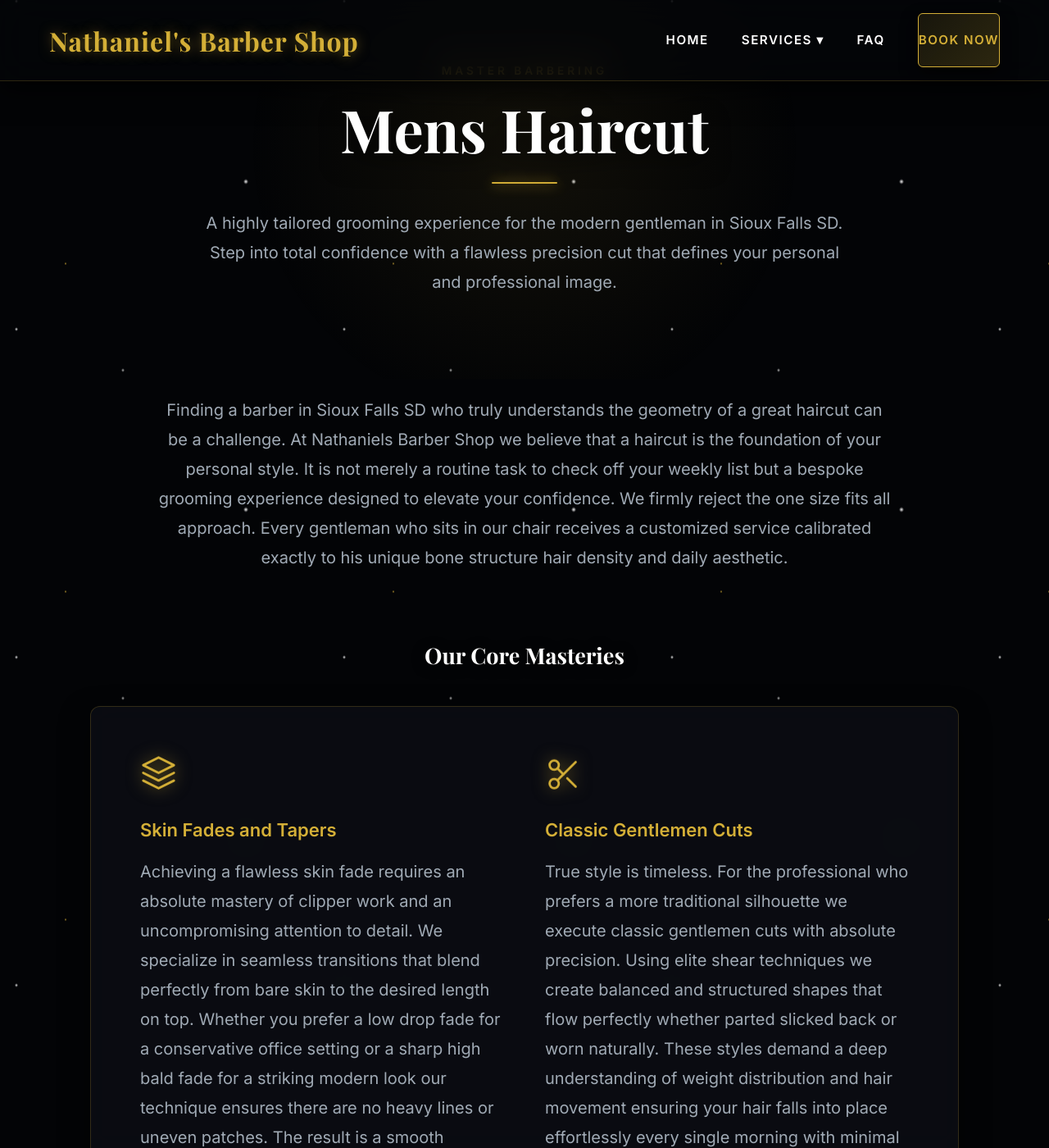
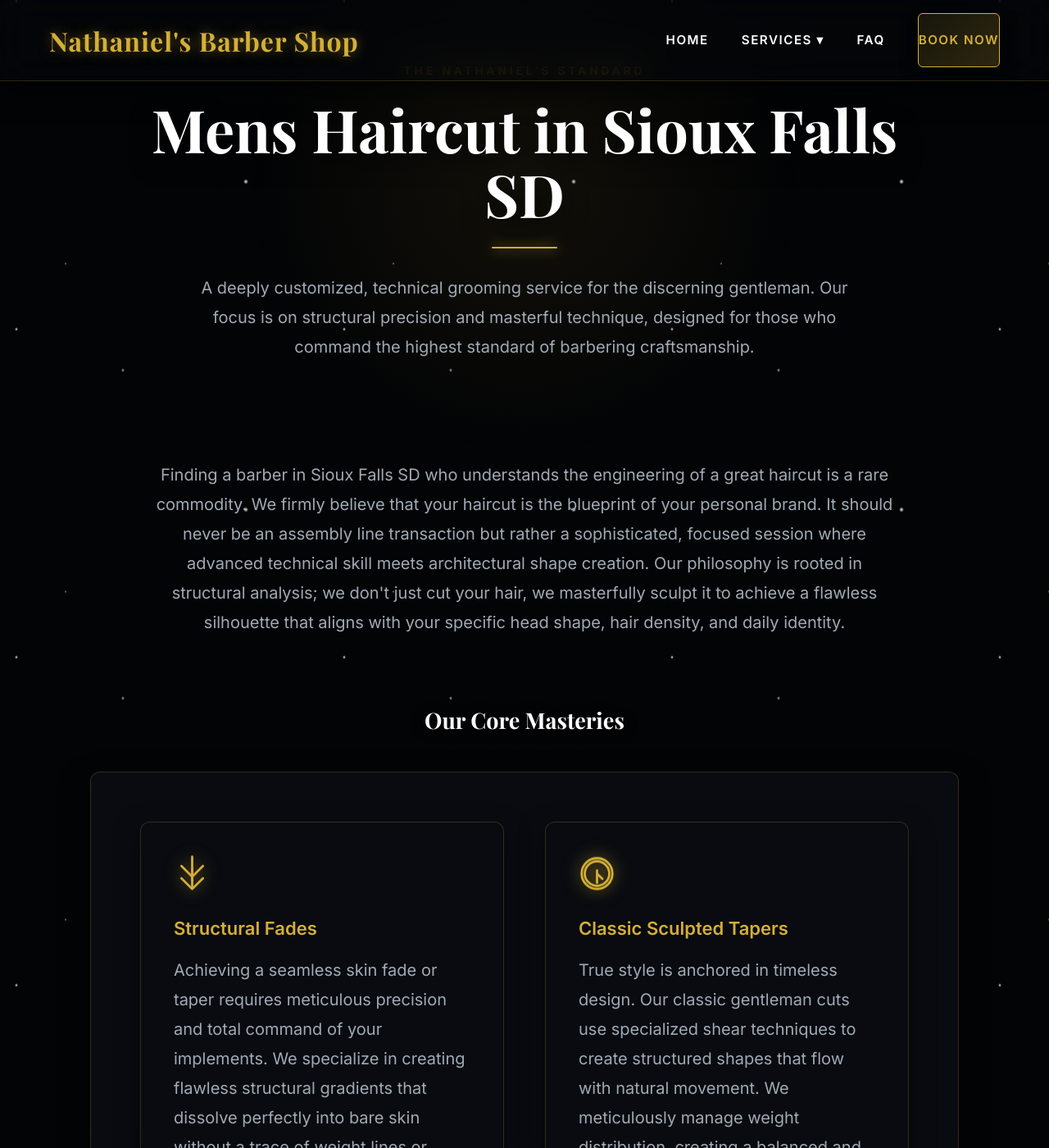
Before and after one commit to YourOnlineSquad/nathaniels-barber-shop, a Jekyll site: the page built from services/mens-haircut.md, in a window 1280 px wide and 1400 px high, scrolled down 203 px. Shown: the whole window at 82% size. Built offline with Jekyll 4.4.1, drawn with Linux system fonts in a browser that asks for light colours; some web fonts are replaced; some of the changed text lies outside the part shown.

Commit message:
Update mens-haircut.md

```diff
--- a/services/mens-haircut.md
+++ b/services/mens-haircut.md
@@ -5,10 +5,10 @@ title: Mens Haircut in Sioux Falls SD | Nathaniel’s Barber Shop
 
 <header class="hero-cinematic">
   <div class="container" style="max-width: 1000px;">
-    <span class="eyebrow-text">Master Barbering</span>
-    <h1 class="hero-title" style="font-size: clamp(3rem, 6vw, 4.5rem);">Mens Haircut</h1>
+    <span class="eyebrow-text">The Nathaniel’s Standard</span>
+    <h1 class="hero-title" style="font-size: clamp(3rem, 6vw, 4.5rem);">Mens Haircut in Sioux Falls SD</h1>
     <div class="accent-line"></div>
-    <p class="hero-subtitle" style="font-size: 20px; max-width: 800px;">A highly tailored grooming experience for the modern gentleman in Sioux Falls SD. Step into total confidence with a flawless precision cut that defines your personal and professional image.</p>
+    <p class="hero-subtitle" style="font-size: 20px; max-width: 800px;">A deeply customized, technical grooming service for the discerning gentleman. Our focus is on structural precision and masterful technique, designed for those who command the highest standard of barbering craftsmanship.</p>
   </div>
 </header>
 
@@ -16,7 +16,7 @@ title: Mens Haircut in Sioux Falls SD | Nathaniel’s Barber Shop
   <div class="container" style="max-width: 1100px; text-align: center;">
 
     <p style="color: var(--text-muted); font-size: 20px; line-height: 1.8; margin: 0 auto 80px; max-width: 900px;">
-      Finding a barber in Sioux Falls SD who truly understands the geometry of a great haircut can be a challenge. At Nathaniels Barber Shop we believe that a haircut is the foundation of your personal style. It is not merely a routine task to check off your weekly list but a bespoke grooming experience designed to elevate your confidence. We firmly reject the one size fits all approach. Every gentleman who sits in our chair receives a customized service calibrated exactly to his unique bone structure hair density and daily aesthetic.
+      Finding a barber in Sioux Falls SD who understands the engineering of a great haircut is a rare commodity. We firmly believe that your haircut is the blueprint of your personal brand. It should never be an assembly line transaction but rather a sophisticated, focused session where advanced technical skill meets architectural shape creation. Our philosophy is rooted in structural analysis; we don't just cut your hair, we masterfully sculpt it to achieve a flawless silhouette that aligns with your specific head shape, hair density, and daily identity.
     </p>
 
     <h3 style="color: var(--text-light); margin-bottom: 40px; font-size: 27px;">Our Core Masteries</h3>
@@ -25,22 +25,22 @@ title: Mens Haircut in Sioux Falls SD | Nathaniel’s Barber Shop
 
       <div style="display: grid; grid-template-columns: repeat(auto-fit, minmax(300px, 1fr)); gap: 50px;">
 
-        <div>
-          <svg style="width: 45px; height: 45px; stroke: var(--accent-gold); fill: none; margin-bottom: 20px; filter: drop-shadow(0 0 10px rgba(212, 175, 55, 0.6)); animation: floatUpDown 5s ease-in-out infinite;" viewBox="0 0 24 24" stroke-width="1.5" stroke-linecap="round" stroke-linejoin="round"><polygon points="12 2 2 7 12 12 22 7 12 2"/><polyline points="2 17 12 22 22 17"/><polyline points="2 12 12 17 22 12"/></svg>
-          <p style="font-size: 22px; margin-bottom: 15px; line-height: 1.6;"><strong style="color: var(--accent-gold);">Skin Fades and Tapers</strong></p>
-          <p style="font-size: 20px; color: var(--text-muted); line-height: 1.8;">Achieving a flawless skin fade requires an absolute mastery of clipper work and an uncompromising attention to detail. We specialize in seamless transitions that blend perfectly from bare skin to the desired length on top. Whether you prefer a low drop fade for a conservative office setting or a sharp high bald fade for a striking modern look our technique ensures there are no heavy lines or uneven patches. The result is a smooth gradient that grows out naturally and keeps you looking incredibly sharp for weeks.</p>
+        <div style="background: rgba(10, 12, 18, 0.6); border: 1px solid var(--border-glow); border-radius: 12px; padding: 40px; transform: translateY(0); transition: all 0.3s ease; box-shadow: 0 10px 30px rgba(0,0,0,0.5);" onmouseover="this.style.transform='translateY(-10px)'; this.style.boxShadow='0 20px 40px rgba(212, 175, 55, 0.4)'; this.style.borderColor='var(--accent-gold)';" onmouseout="this.style.transform='translateY(0)'; this.style.boxShadow='0 10px 30px rgba(0,0,0,0.5)'; this.style.borderColor='var(--border-glow)';">
+          <svg style="width: 45px; height: 45px; stroke: var(--accent-gold); fill: none; margin-bottom: 20px; filter: drop-shadow(0 0 10px rgba(212, 175, 55, 0.6)); animation: floatUpDown 5s ease-in-out infinite;" viewBox="0 0 24 24" stroke-width="1.5" stroke-linecap="round" stroke-linejoin="round"><path d="M12 2v20"/><path d="m19 8-7 7-7-7"/><path d="M12 10v8"/><path d="m19 16-7 7-7-7"/></svg>
+          <p style="font-size: 22px; margin-bottom: 15px; line-height: 1.6;"><strong style="color: var(--accent-gold);">Structural Fades</strong></p>
+          <p style="font-size: 20px; color: var(--text-muted); line-height: 1.8;">Achieving a seamless skin fade or taper requires meticulous precision and total command of your implements. We specialize in creating flawless structural gradients that dissolve perfectly into bare skin without a trace of weight lines or uneven patches. Whether it is a aggressive high bald fade or a conservative low drop fade, our execution focuses on shape retention, ensuring a clean and structured grow out that remains sharp for weeks.</p>
         </div>
 
-        <div>
-          <svg style="width: 45px; height: 45px; stroke: var(--accent-gold); fill: none; margin-bottom: 20px; filter: drop-shadow(0 0 10px rgba(212, 175, 55, 0.6)); animation: floatUpDown 6s ease-in-out infinite;" viewBox="0 0 24 24" stroke-width="1.5" stroke-linecap="round" stroke-linejoin="round"><circle cx="6" cy="6" r="3"/><circle cx="6" cy="18" r="3"/><line x1="20" y1="4" x2="8.12" y2="15.88"/><line x1="14.47" y1="14.48" x2="20" y2="20"/><line x1="8.12" y1="8.12" x2="12" y2="12"/></svg>
-          <p style="font-size: 22px; margin-bottom: 15px; line-height: 1.6;"><strong style="color: var(--accent-gold);">Classic Gentlemen Cuts</strong></p>
-          <p style="font-size: 20px; color: var(--text-muted); line-height: 1.8;">True style is timeless. For the professional who prefers a more traditional silhouette we execute classic gentlemen cuts with absolute precision. Using elite shear techniques we create balanced and structured shapes that flow perfectly whether parted slicked back or worn naturally. These styles demand a deep understanding of weight distribution and hair movement ensuring your hair falls into place effortlessly every single morning with minimal effort.</p>
+        <div style="background: rgba(10, 12, 18, 0.6); border: 1px solid var(--border-glow); border-radius: 12px; padding: 40px; transform: translateY(0); transition: all 0.3s ease; box-shadow: 0 10px 30px rgba(0,0,0,0.5);" onmouseover="this.style.transform='translateY(-10px)'; this.style.boxShadow='0 20px 40px rgba(212, 175, 55, 0.4)'; this.style.borderColor='var(--accent-gold)';" onmouseout="this.style.transform='translateY(0)'; this.style.boxShadow='0 10px 30px rgba(0,0,0,0.5)'; this.style.borderColor='var(--border-glow)';">
+          <svg style="width: 45px; height: 45px; stroke: var(--accent-gold); fill: none; margin-bottom: 20px; filter: drop-shadow(0 0 10px rgba(212, 175, 55, 0.6)); animation: floatUpDown 6s ease-in-out infinite;" viewBox="0 0 24 24" stroke-width="1.5" stroke-linecap="round" stroke-linejoin="round"><path d="M12 2a10 10 0 1 0 10 10A10 10 0 0 0 12 2Zm0 18a8 8 0 1 1 8-8 8 8 0 0 1-8 8Z"/><path d="m15.5 15.5-3-3"/><path d="M12 10v8"/></svg>
+          <p style="font-size: 22px; margin-bottom: 15px; line-height: 1.6;"><strong style="color: var(--accent-gold);">Classic Sculpted Tapers</strong></p>
+          <p style="font-size: 20px; color: var(--text-muted); line-height: 1.8;">True style is anchored in timeless design. Our classic gentleman cuts use specialized shear techniques to create structured shapes that flow with natural movement. We meticulously manage weight distribution, creating a balanced and proportional taper that frames your face perfectly. These cuts are defined by precise outline creation and masterful layering, ensuring your style remains highly refined and effortless to manage, maintaining its integrity throughout the day.</p>
         </div>
 
-        <div>
+        <div style="background: rgba(10, 12, 18, 0.6); border: 1px solid var(--border-glow); border-radius: 12px; padding: 40px; transform: translateY(0); transition: all 0.3s ease; box-shadow: 0 10px 30px rgba(0,0,0,0.5);" onmouseover="this.style.transform='translateY(-10px)'; this.style.boxShadow='0 20px 40px rgba(212, 175, 55, 0.4)'; this.style.borderColor='var(--accent-gold)';" onmouseout="this.style.transform='translateY(0)'; this.style.boxShadow='0 10px 30px rgba(0,0,0,0.5)'; this.style.borderColor='var(--border-glow)';">
           <svg style="width: 45px; height: 45px; stroke: var(--accent-gold); fill: none; margin-bottom: 20px; filter: drop-shadow(0 0 10px rgba(212, 175, 55, 0.6)); animation: floatUpDown 7s ease-in-out infinite;" viewBox="0 0 24 24" stroke-width="1.5" stroke-linecap="round" stroke-linejoin="round"><path d="M12 2v20M17 5H9.5a3.5 3.5 0 0 0 0 7h5a3.5 3.5 0 0 1 0 7H6"/></svg>
-          <p style="font-size: 22px; margin-bottom: 15px; line-height: 1.6;"><strong style="color: var(--accent-gold);">Modern Textured Styles</strong></p>
-          <p style="font-size: 20px; color: var(--text-muted); line-height: 1.8;">For those seeking a more contemporary aesthetic we excel in crafting modern textured crops and messy flowing styles. By utilizing advanced point cutting and texturizing methods we remove unnecessary bulk while adding dynamic movement and dimension to your hair. This approach creates a highly versatile look that is incredibly easy to style with a matte clay or sea salt spray giving you that effortless lived in appearance that remains highly refined.</p>
+          <p style="font-size: 22px; margin-bottom: 15px; line-height: 1.6;"><strong style="color: var(--accent-gold);">Textured Shape Creation</strong></p>
+          <p style="font-size: 20px; color: var(--text-muted); line-height: 1.8;">For clients demanding a more dynamic or contemporary look, we excel in textured crops and masterful flowing styles. This technique goes beyond simple layering; it involves precise bulk removal and advanced texturizing to create movement and dimension. Our goal is to provide a versatile style that you can easily maintain with the right product sea salt spray or matte clay, giving you an effortlessly lived in yet completely polished appearance that is perfectly tailored to your individual hair type.</p>
         </div>
 
       </div>
@@ -48,44 +48,46 @@ title: Mens Haircut in Sioux Falls SD | Nathaniel’s Barber Shop
 
     <div style="display: grid; grid-template-columns: repeat(auto-fit, minmax(400px, 1fr)); gap: 60px; margin-bottom: 80px; text-align: left;">
 
-      <div>
-        <h3 style="color: var(--text-light); margin-bottom: 25px; font-size: 27px;">The Consultation Standard</h3>
+      <div style="background: rgba(10, 12, 18, 0.6); border: 1px solid var(--border-glow); border-radius: 12px; padding: 50px; backdrop-filter: blur(16px); box-shadow: 0 10px 30px rgba(0,0,0,0.5); transform: translateY(0); transition: all 0.3s ease;" onmouseover="this.style.transform='translateY(-10px)'; this.style.boxShadow='0 20px 40px rgba(212, 175, 55, 0.4)'; this.style.borderColor='var(--accent-gold)';" onmouseout="this.style.transform='translateY(0)'; this.style.boxShadow='0 10px 30px rgba(0,0,0,0.5)'; this.style.borderColor='var(--border-glow)';">
+        <h3 style="color: var(--text-light); margin-bottom: 25px; font-size: 27px;">The Structural Analysis</h3>
         <p style="color: var(--text-muted); font-size: 20px; line-height: 1.8;">
-          The most critical tool in our shop is not the clipper or the shear it is the conversation we have before the cape even goes on. We conduct a rigorous consultation to understand your exact styling goals your morning routine and the specific challenges of your hair type. We analyze your growth patterns and cowlicks so we can provide expert recommendations. You will never leave our chair wishing you had communicated differently because we ensure total alignment before the first cut is ever made.
+          The most critical implement in our shop is not the clipper or the shear it is the rigorous structural analysis we perform before the cape even goes on. We don't just ask what you want, we examine your natural growth patterns analyze cowlicks and dissect your head shape to establish a master blueprint for your cut. This uncompromised consultation ensures we are in total alignment, moving beyond generic descriptions to create a deeply personalized technical shape that perfectly matches your lifestyle goals.
         </p>
       </div>
 
-      <div>
-        <h3 style="color: var(--text-light); margin-bottom: 25px; font-size: 27px;">An Exclusive Atmosphere</h3>
+      <div style="background: rgba(10, 12, 18, 0.6); border: 1px solid var(--border-glow); border-radius: 12px; padding: 50px; backdrop-filter: blur(16px); box-shadow: 0 10px 30px rgba(0,0,0,0.5); transform: translateY(0); transition: all 0.3s ease;" onmouseover="this.style.transform='translateY(-10px)'; this.style.boxShadow='0 20px 40px rgba(212, 175, 55, 0.4)'; this.style.borderColor='var(--accent-gold)';" onmouseout="this.style.transform='translateY(0)'; this.style.boxShadow='0 10px 30px rgba(0,0,0,0.5)'; this.style.borderColor='var(--border-glow)';">
+        <h3 style="color: var(--text-light); margin-bottom: 25px; font-size: 27px;">Uninterrupted Focus</h3>
         <p style="color: var(--text-muted); font-size: 20px; line-height: 1.8;">
-          A premium haircut requires total focus. Traditional salons and walk in shops are often plagued by loud lobbies rushed services and overlapping conversations. We have intentionally designed an exclusive appointment only environment where you receive our undivided attention. When you reserve your chair you secure a dedicated time slot in a calm private space allowing you to truly relax and enjoy the pinnacle of traditional barbering craftsmanship.
+          A premium technical service demands undivided concentration. Traditional salons and high volume walk in shops are plague by constant interruptions crowded waiting rooms and rushed overlapping appointments. Our strictly appointment only model guarantees you receive our total focus in a calm private atmosphere. When you reserve your chair you secure a dedicated time block where the master barber provides meticulous craftsmanship from the initial consultation to the final precise style.
         </p>
       </div>
 
     </div>
 
-    <div style="padding: 60px 20px; background: rgba(10, 12, 18, 0.6); border: 1px solid var(--border-glow); border-radius: 12px; margin-bottom: 80px;">
-      <h3 style="color: #f5f5f5; margin-bottom: 25px; font-size: 27px;">Experience Premium Barbering</h3>
-      <a href="https://www.styleseat.com/m/v/nathanielsbarbershop?utm_source=google&utm_medium=reserve" target="_blank" rel="noopener noreferrer" class="btn-primary">Reserve Your Chair</a>
+    <div style="max-width: 900px; margin: 0 auto 80px;">
+      <div style="padding: 60px 20px; background: rgba(10, 12, 18, 0.6); border: 1px solid var(--border-glow); border-radius: 12px; backdrop-filter: blur(16px); box-shadow: 0 10px 30px rgba(0,0,0,0.5); text-align: center;">
+        <h3 style="color: #f5f5f5; margin-bottom: 25px; font-size: 27px;">Experience Premium Barbering</h3>
+        <a href="https://www.styleseat.com/m/v/nathanielsbarbershop?utm_source=google&utm_medium=reserve" target="_blank" rel="noopener noreferrer" class="btn-primary">Reserve Your Chair Now</a>
+      </div>
     </div>
 
     <h3 style="color: var(--text-light); margin-bottom: 40px; font-size: 27px;">Service Frequently Asked Questions</h3>
 
-    <div style="text-align: left; max-width: 900px; margin: 0 auto 80px;">
+    <div style="display: grid; grid-template-columns: repeat(auto-fit, minmax(350px, 1fr)); gap: 30px; margin-bottom: 80px; text-align: left;">
 
-      <div style="background: var(--bg-card); border: 1px solid var(--border-glow); border-radius: 8px; padding: 30px; margin-bottom: 20px;">
-        <h4 style="color: var(--accent-gold); font-size: 22px; margin-bottom: 15px;">How often should I get a fade touched up?</h4>
-        <p style="color: var(--text-muted); font-size: 20px; line-height: 1.8; margin: 0;">To maintain that razor sharp appearance we recommend scheduling a maintenance appointment every two to three weeks. Hair grows roughly half an inch per month so keeping the sides incredibly tight requires consistent and precise visits.</p>
+      <div style="background: rgba(10, 12, 18, 0.6); border: 1px solid var(--border-glow); border-radius: 12px; padding: 40px; backdrop-filter: blur(16px); box-shadow: 0 10px 30px rgba(0,0,0,0.5); transform: translateY(0); transition: all 0.3s ease;" onmouseover="this.style.transform='translateY(-10px)'; this.style.boxShadow='0 20px 40px rgba(212, 175, 55, 0.4)'; this.style.borderColor='var(--accent-gold)';" onmouseout="this.style.transform='translateY(0)'; this.style.boxShadow='0 10px 30px rgba(0,0,0,0.5)'; this.style.borderColor='var(--border-glow)';">
+        <h4 style="color: var(--accent-gold); font-size: 22px; margin-bottom: 15px;">How often should I get my haircut?</h4>
+        <p style="color: var(--text-muted); font-size: 20px; line-height: 1.8; margin: 0;">To keep a tight structural fade or classic taper looking absolutely razor sharp we recommend scheduling a touch up appointment every two to three weeks. For longer classic gents cuts or textured styles that allow for more natural movement you can typically extend your maintenance visits to every four to six weeks.</p>
       </div>
 
-      <div style="background: var(--bg-card); border: 1px solid var(--border-glow); border-radius: 8px; padding: 30px; margin-bottom: 20px;">
-        <h4 style="color: var(--accent-gold); font-size: 22px; margin-bottom: 15px;">What styling products do you recommend?</h4>
-        <p style="color: var(--text-muted); font-size: 20px; line-height: 1.8; margin: 0;">The right product depends entirely on your specific cut and hair texture. We typically recommend matte pastes and clays for a natural textured finish and water based pomades for a classic structured look. We will prescribe the exact product for your daily needs during your visit.</p>
+      <div style="background: rgba(10, 12, 18, 0.6); border: 1px solid var(--border-glow); border-radius: 12px; padding: 40px; backdrop-filter: blur(16px); box-shadow: 0 10px 30px rgba(0,0,0,0.5); transform: translateY(0); transition: all 0.3s ease;" onmouseover="this.style.transform='translateY(-10px)'; this.style.boxShadow='0 20px 40px rgba(212, 175, 55, 0.4)'; this.style.borderColor='var(--accent-gold)';" onmouseout="this.style.transform='translateY(0)'; this.style.boxShadow='0 10px 30px rgba(0,0,0,0.5)'; this.style.borderColor='var(--border-glow)';">
+        <h4 style="color: var(--accent-gold); font-size: 22px; margin-bottom: 15px;">Which products do you recommend?</h4>
+        <p style="color: var(--text-muted); font-size: 20px; line-height: 1.8; margin: 0;">Product selection is highly specific and depends entirely on your desired finish hair texture and the style of your cut. We typically prescribe matte pastes and clays for a naturally textured matte finish sea salt spray for dynamic movement or traditional pomades for a classic structured shine. Your barber will diagnose your specific needs during the style finish.</p>
       </div>
 
-      <div style="background: var(--bg-card); border: 1px solid var(--border-glow); border-radius: 8px; padding: 30px; margin-bottom: 20px;">
-        <h4 style="color: var(--accent-gold); font-size: 22px; margin-bottom: 15px;">How long does a premium haircut take?</h4>
-        <p style="color: var(--text-muted); font-size: 20px; line-height: 1.8; margin: 0;">We block out ample time for every single client. We absolutely refuse to rush perfection. This generous time slot allows for a thorough consultation meticulous cutting and professional styling without ever compromising on quality.</p>
+      <div style="background: rgba(10, 12, 18, 0.6); border: 1px solid var(--border-glow); border-radius: 12px; padding: 40px; backdrop-filter: blur(16px); box-shadow: 0 10px 30px rgba(0,0,0,0.5); transform: translateY(0); transition: all 0.3s ease;" onmouseover="this.style.transform='translateY(-10px)'; this.style.boxShadow='0 20px 40px rgba(212, 175, 55, 0.4)'; this.style.borderColor='var(--accent-gold)';" onmouseout="this.style.transform='translateY(0)'; this.style.boxShadow='0 10px 30px rgba(0,0,0,0.5)'; this.style.borderColor='var(--border-glow)';">
+        <h4 style="color: var(--accent-gold); font-size: 22px; margin-bottom: 15px;">How long does this premium service take?</h4>
+        <p style="color: var(--text-muted); font-size: 20px; line-height: 1.8; margin: 0;">We block out ample time for every single client because we absolutely refuse to rush perfection. We invest the necessary time from the initial consultation through the entire technical execution and final professional style ensuring you receive the highest level of craftsmanship. Your barber provides meticulous undivided attention from start to finish.</p>
       </div>
 
     </div>
```
